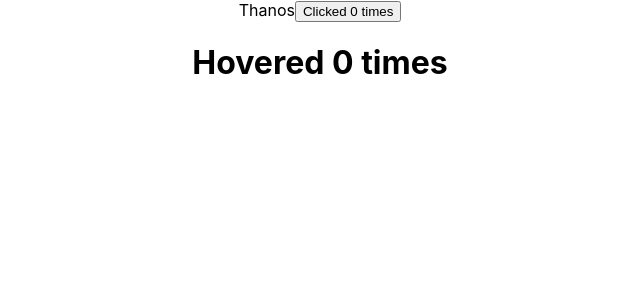
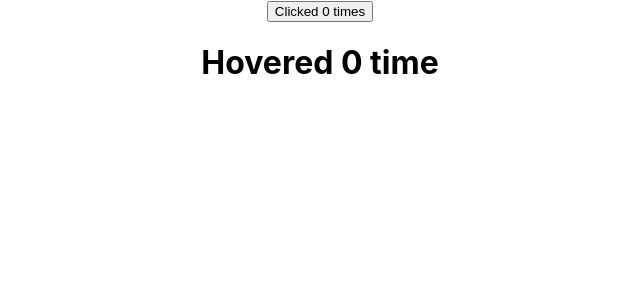
Before and after one commit to Thaneshwor/learning-react, a React (Create React App) app: page / in a window 1280 px wide. Shown: the top 300 px of the page, without its empty margins (320-960 px from the left). Built offline with nearby package versions, Linux system fonts and the light colour scheme.

Commit message:
Render props example

```diff
--- a/src/App.js
+++ b/src/App.js
@@ -30,17 +30,36 @@
 // import Table from './components/day3/fragments/Table';
 // import PureComp from './components/day3/pureComponents/PureComp';
 // import ParentComp from './components/day3/pureComponents/ParentComp';
-import Hero from './components/day3/errorBoundaries/Hero';
-import ErrorBoundary from './components/day3/errorBoundaries/ErrorBoundary';
-import ClickCounter from './components/day3/hoc/ClickCounter';
-import HoverCounter from './components/day3/hoc/HoverCounter';
+// import Hero from './components/day3/errorBoundaries/Hero';
+// import ErrorBoundary from './components/day3/errorBoundaries/ErrorBoundary';
+// import ClickCounter from './components/day3/hoc/ClickCounter';
+// import HoverCounter from './components/day3/hoc/HoverCounter';
+import ClickCounter from './components/day4/renderProps/ClickCounter';
+import HoverCounter from './components/day4/renderProps/HoverCounter';
+import User from './components/day4/renderProps/User';
+import Counter from './components/day4/renderProps/Counter';
 
 class App extends Component {
   render() {
     return (
       <div className="App">
-        <ClickCounter name='Thanos' />
+        {/* <ClickCounter />
         <HoverCounter />
+        <User render={(isLoggedIn) => isLoggedIn ? 'Thanos' : 'Guest'} /> */}
+        <Counter
+          render={(count, incrementCount) => (
+            <ClickCounter count={count} incrementCount={incrementCount} />
+
+          )} />
+
+
+        <Counter
+          render={(count, incrementCount) => (
+            <HoverCounter count={count} incrementCount={incrementCount} />
+
+          )} />
+
+
       </div >
     )
   }
--- /dev/null
+++ b/src/components/day4/renderProps/ClickCounter.js
@@ -0,0 +1,14 @@
+import React, { Component } from 'react'
+
+class ClickCounter extends Component {
+
+    render() {
+
+        const { count, incrementCount } = this.props;
+        return (
+            <button onClick={incrementCount}>Clicked  {count} times</button>
+        )
+    }
+}
+
+export default ClickCounter
--- /dev/null
+++ b/src/components/day4/renderProps/Counter.js
@@ -0,0 +1,28 @@
+import React, { Component } from 'react'
+
+class Counter extends Component {
+    constructor(props) {
+        super(props)
+
+        this.state = {
+            count: 0
+        }
+    }
+
+    incrementCount = () => {
+        this.setState(prevState => {
+            return { count: prevState.count + 1 }
+
+        })
+    }
+
+    render() {
+        return (
+            <div>
+                {this.props.render(this.state.count, this.incrementCount)}
+            </div>
+        )
+    }
+}
+
+export default Counter
--- /dev/null
+++ b/src/components/day4/renderProps/HoverCounter.js
@@ -0,0 +1,14 @@
+import React, { Component } from 'react'
+
+class HoverCounter extends Component {
+
+    render() {
+
+        const { count, incrementCount } = this.props;
+        return (
+            <h1 onMouseOver={incrementCount}>Hovered {count} time</h1>
+        )
+    }
+}
+
+export default HoverCounter
--- /dev/null
+++ b/src/components/day4/renderProps/User.js
@@ -0,0 +1,13 @@
+import React, { Component } from 'react'
+
+class User extends Component {
+    render() {
+        return (
+            <div>
+                {this.props.render(true)}
+            </div>
+        )
+    }
+}
+
+export default User
```
